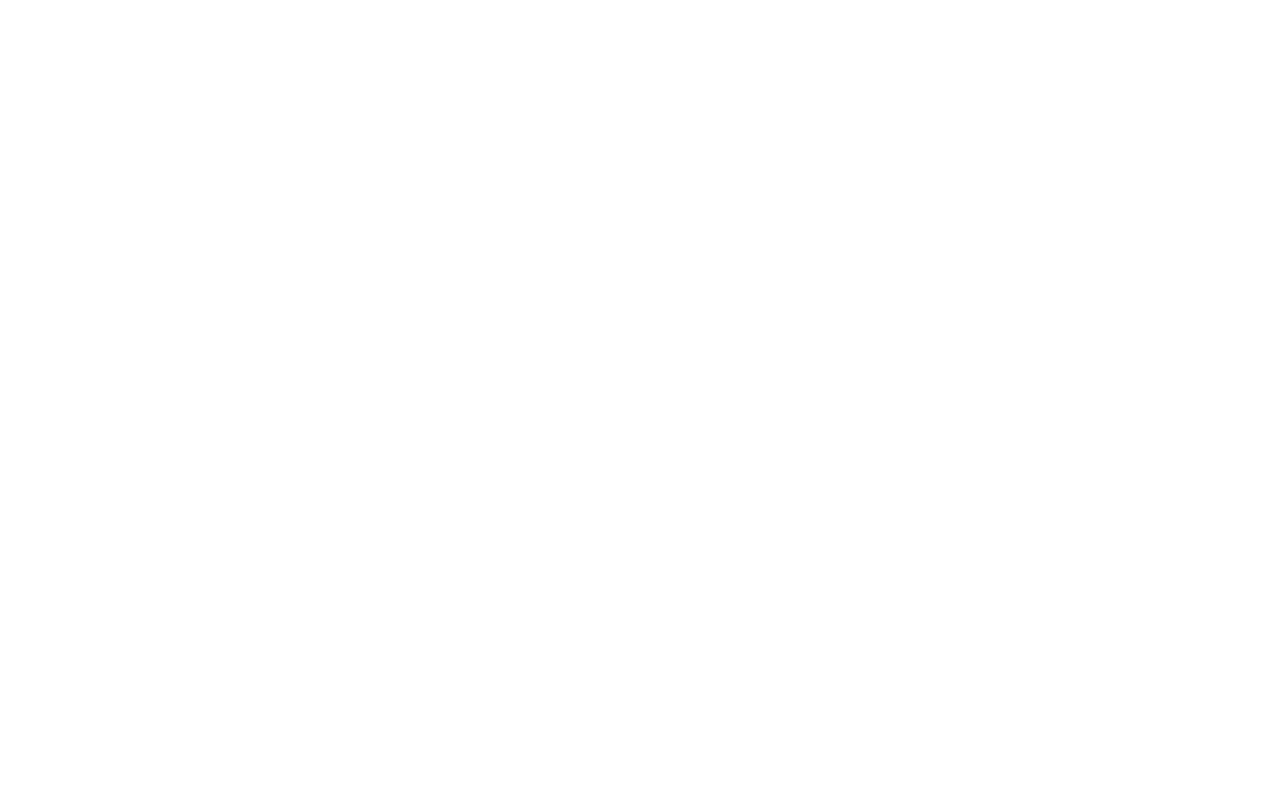
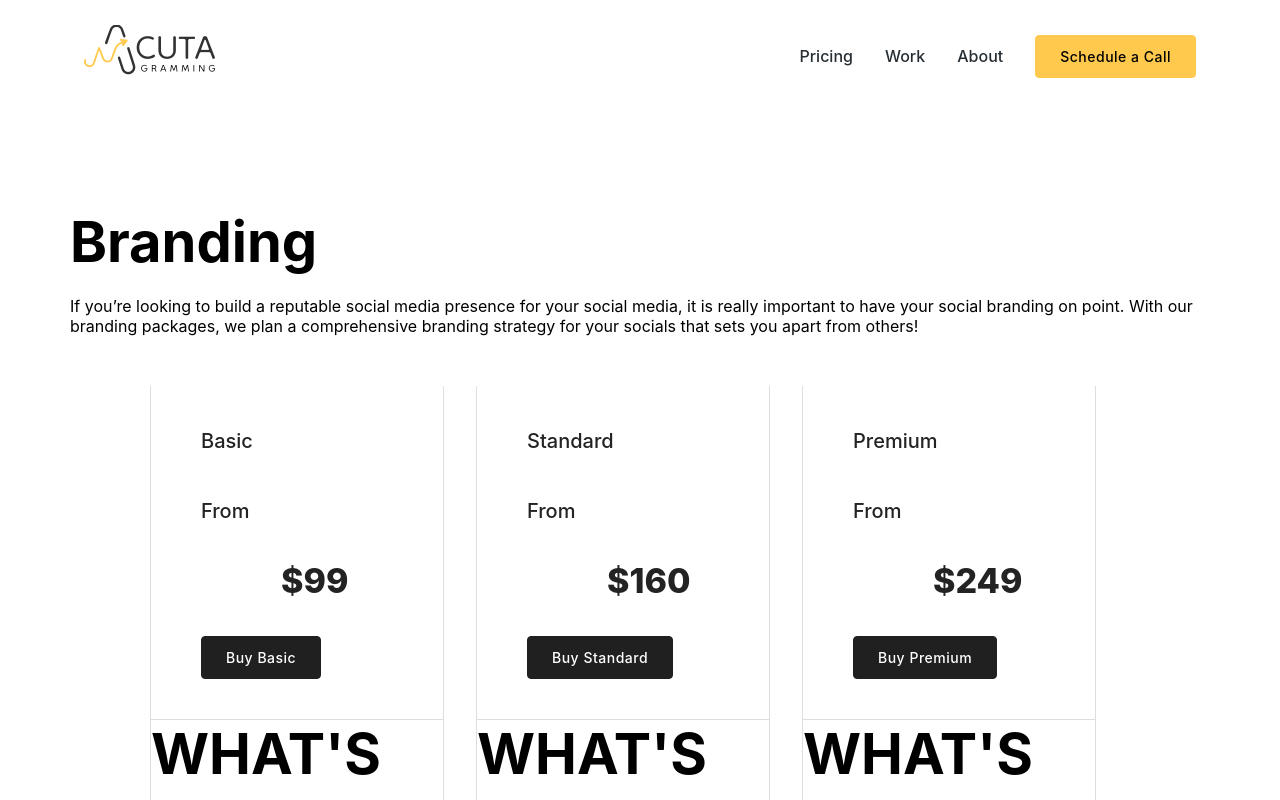
Before and after one commit to waqarshaiiikh/acutagramming, a React (Vite) app: page /Pricing in a window 1280 px wide. Before the commit this address had no page. Shown: the top 800 px of the page. Built offline with nearby package versions, Linux system fonts and the light colour scheme.

Commit message:
Pricing in progress
Co-authored-by: MuhammadHassanRaza2211009KHICND <MuhammadHassanRaza786@users.noreply.github.com>

```diff
--- a/src/App.jsx
+++ b/src/App.jsx
@@ -10,6 +10,7 @@
 import Home from './Pages/Home/Home';
 import About from './Pages/About/About';
 import Work from './Pages/Work/Work';
+import Pricing from './Pages/Pricing/Pricing';
 
 const commonTheme = {
 	fontSizeSmall: '14px',
@@ -40,6 +41,7 @@
 						</>} path="/" />
 					<Route element={<About/>} path="/About" />
 					<Route element={<Work/>} path="/Work" />
+					<Route element={<Pricing/>} path="/Pricing" />
 				</Routes>
 			</BrowserRouter>
 		</ThemeProvider>
--- a/src/Pages/CommonComponents/MenuBar.jsx
+++ b/src/Pages/CommonComponents/MenuBar.jsx
@@ -5,6 +5,7 @@
 import { Link } from 'react-router-dom';
 import { AboutLink } from '../About/About';
 import { WorkLink } from '../Work/Work';
+import { PricingLink } from '../Pricing/Pricing';
 
 const MenuBar = ({className, menu, setMenu}) => {
 
@@ -21,7 +22,7 @@
                     </button>
                 </div>
                 <div className='tabs__item'>
-                    <Link >Pricing</Link>
+                    <PricingLink/>
                 </div>
                 <div className='tabs__item'>
                     <WorkLink/>
--- /dev/null
+++ b/src/Pages/Pricing/Component/Branding.jsx
@@ -0,0 +1,101 @@
+import React from 'react'
+import styled from 'styled-components';
+import ButtonStyle from '../../CommonComponents/ButtonComponent';
+
+const Branding = (props) => {
+
+    const pricingCard = [
+        { type: 'Basic', price: '$99', btnText: 'Buy Basic', included: ['8 creatives', 'Captions & Hashtags', 'Content Calendar'] },
+        { type: 'Standard', price: '$160', btnText: 'Buy Standard', included: ['12 Creatives', '6 reel branding edits', 'Captions & Hashtags', 'Content Calendar', 'IG highlight icons'] },
+        { type: 'Premium', price: '$249', btnText: 'Buy Premium', included: ['14 Creatives', '10 reel branding edits', ' Lightroom edits for 10 images', 'Captions & hashtags', ' IG highlight icons', 'Content Calendar',] },
+    ]
+
+    return (
+        <div className={props.className}>
+            <h2>Branding</h2>
+            <p>If you’re looking to build a reputable social media presence for your social media, it is really important to have your social branding on point. With our branding packages, we plan a comprehensive branding strategy for your socials that sets you apart from others!</p>
+            <div className='price'>
+                {pricingCard.map(card => (
+                    <div className='card'>
+                        <div className='price-description'>
+                            <div className='wrapper__price'>
+                                <div className='priceType'> <h2>{card.type}</h2></div>
+                                <h2>From</h2>
+                                <div className='price'> <h2>{card.price}</h2></div>
+                                <div className='btn'>
+                                    <ButtonStyle text={card.btnText} variant='fill' color='black' />
+                                </div>
+                            </div>
+                        </div>
+                        <div className='includes'>
+                            <h2>WHAT'S INCLUDED</h2>
+                            {card.included.map(included => (<div className='include--item'><span>{included}</span></div>))}
+                        </div>
+                    </div>
+
+                ))}
+            </div>
+
+        </div>
+    )
+}
+
+const BrandingStyle = styled(Branding)((props) => ({
+    '&': {
+        maxWidth: '1140px',
+        margin: 'auto',
+        padding: '6rem 0',
+        h2:{
+            fontSize: '56px',
+            marginBottom: '20px',
+        },
+        p:{
+            margin: '0 0 20px',
+            padding: '0 0 30px',
+        },
+
+        '& .price-description': {
+            borderStyle: 'solid',
+            borderWidth: '0px 1px 1px 1px',
+            borderColor: '#DEDEDE',
+            color: '#232323',
+            padding: '30px',
+            '& .wrapper__price': {
+                display: 'flex',
+                margin: '0px 10px 0px 20px',
+                flexDirection: 'column',
+                justifyContent: 'center',
+
+                '> .priceType h2, > h2': {
+                    fontSize: '20px',
+                    lineHeight: '50px',
+                    fontWeight: '500',
+                },
+                '> .price h2': {
+                    fontSize: '34px',
+                    lineHeight: '50px',
+                    fontWeight: 800,
+                },
+                '> .btn': {
+                    padding: '10px 0px',
+                }
+            },
+        },
+        '& .includes': {
+            borderStyle: 'solid',
+            borderWidth: '0px 1px 1px 1px',
+            borderColor: '#DEDEDE'
+        },
+        '& .price': {
+            display: 'flex',
+            gap: '2rem',
+            padding: '0 80px',
+        },
+        '& .card ': {
+            width: '30%',
+        }
+    },
+
+}));
+
+export default BrandingStyle
--- /dev/null
+++ b/src/Pages/Pricing/Pricing.jsx
@@ -0,0 +1,20 @@
+import React from 'react'
+import { Link } from 'react-router-dom';
+import { HeaderStyle } from '../CommonComponents/Header';
+import { FooterStyle } from '../CommonComponents/Footer';
+import Branding from './Component/Branding';
+
+const Pricing = () => {
+  return (
+    <>
+        <HeaderStyle/>
+        <Branding/>
+        <FooterStyle/>
+    </>
+  )
+}
+
+export const PricingLink = () => <Link to='/Pricing'>Pricing</Link>;
+
+
+export default Pricing
```
